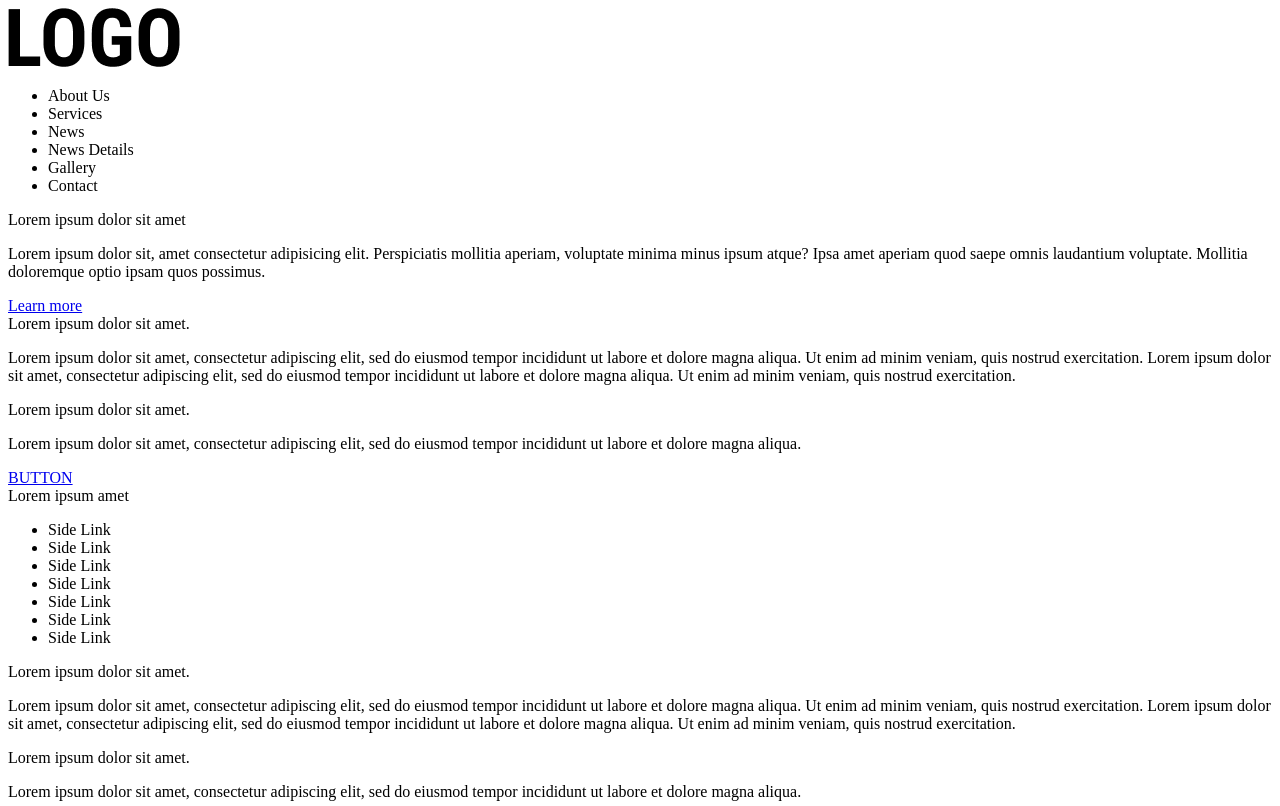
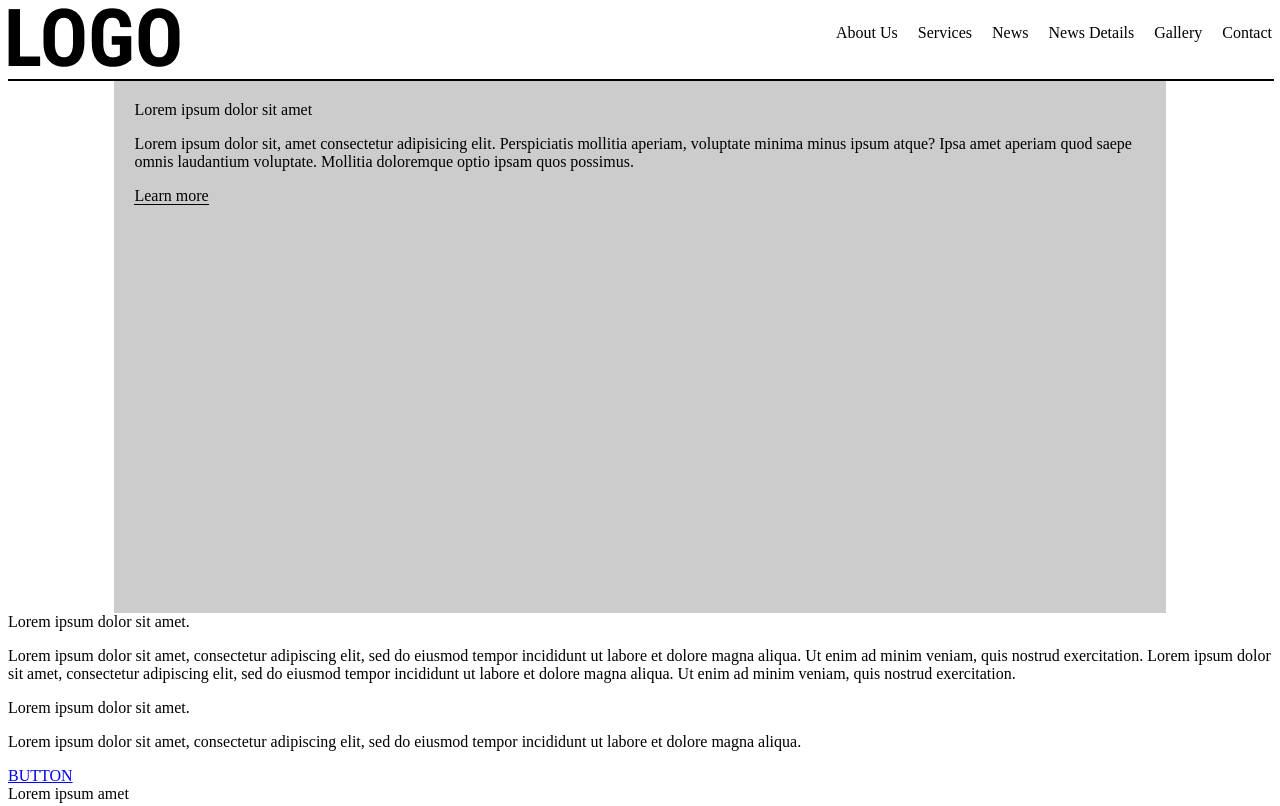
Before and after one commit to arundhungana-p2h/html, a plain HTML site: page project1/index.html in a window 1280 px wide. Shown: the top 806 px of the page. Drawn offline with Linux system fonts and the light colour scheme.

Commit message:
styling header

```diff
--- a/project1/index.html
+++ b/project1/index.html
@@ -3,6 +3,7 @@
   <head>
     <meta charset="UTF-8" />
     <meta name="viewport" content="width=device-width, initial-scale=1.0" />
+    <link rel="stylesheet" href="styles.css" />
     <title>Lorem</title>
   </head>
   <body>
@@ -12,7 +13,7 @@
         <a href="#" class="nav-logo" id="nav-logo"
           ><img src="LOGO.png" alt="Logo"
         /></a>
-        <ul id="main-nav" class="main-nav">
+        <ul id="main-navlinks" class="main-navlinks">
           <li class="nav-links">About Us</li>
           <li class="nav-links">Services</li>
           <li class="nav-links">News</li>
@@ -23,7 +24,7 @@
       </nav>
     </header>
     <!-- Header end -->
-
+    <hr />
     <!-- Main Content start -->
     <main>
       <section class="intro-section">
@@ -149,7 +150,7 @@
       </section>
     </main>
     <!-- Main content end -->
-
+    <hr />
     <!-- Footer start -->
     <footer>
       <section class="footer-details">
--- a/project1/styles.css
+++ b/project1/styles.css
@@ -0,0 +1,32 @@
+.main-nav {
+  display: flex;
+  flex-direction: row;
+  justify-content: space-between;
+}
+.main-navlinks {
+  display: flex;
+  flex-direction: row;
+  gap: 20px;
+}
+.nav-links {
+  list-style: none;
+}
+hr {
+  margin-bottom: 0;
+  width: 100%;
+  border: 1px solid black;
+}
+.intro-section {
+  width: 80%;
+  background-color: #cccccc;
+  color: black;
+  height: 492px;
+  margin: 0 auto;
+  padding: 20px;
+}
+
+.intro-section a {
+  text-decoration: none;
+  color: black;
+  border-bottom: 1px solid black;
+}
```
